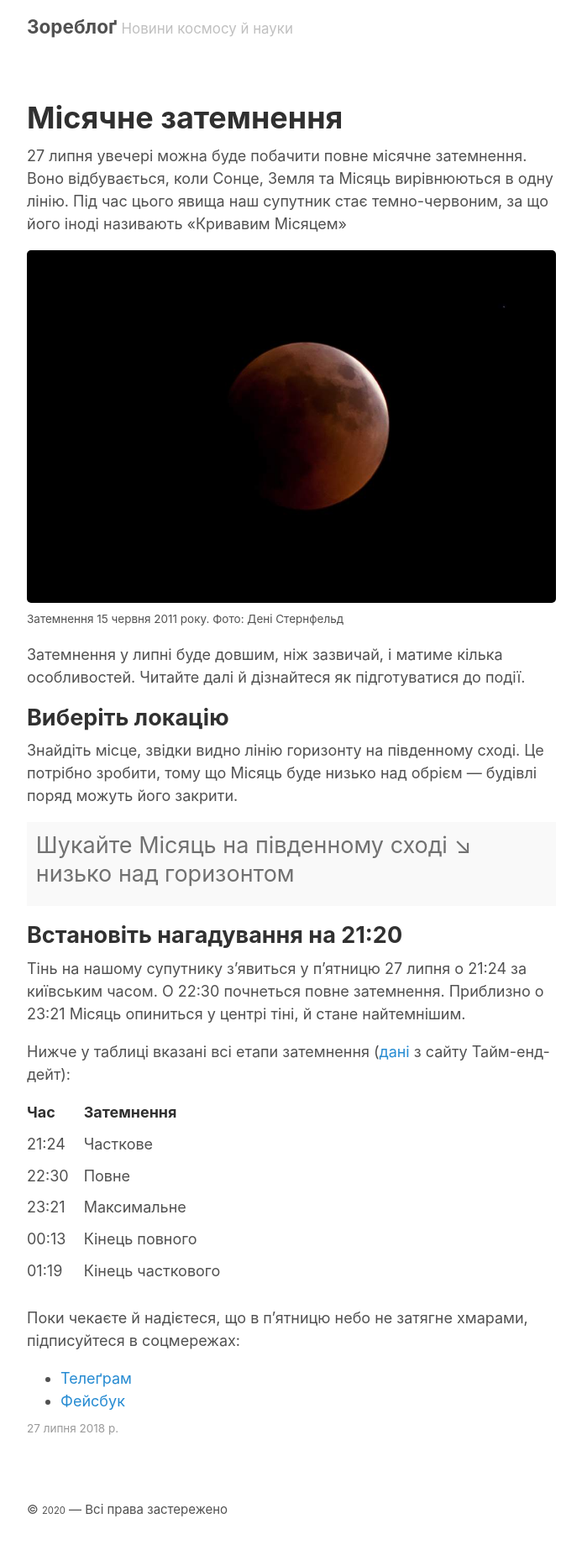
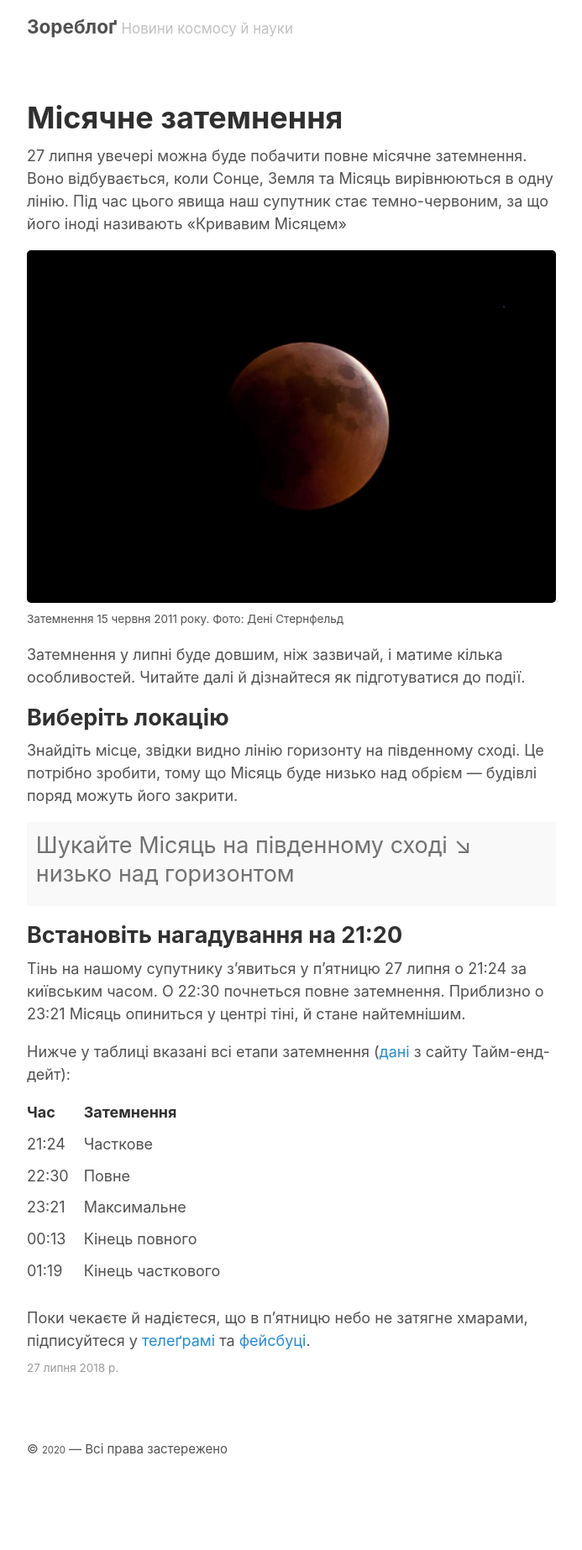
Before and after one commit to pnmrnko/pnmrnko.github.io, a Jekyll site: the page built from _posts/2018-07-27-moon-eclipse.md, in a window 1280 px wide. Shown: the whole page at 84% size, without its empty margins (293-986 px from the left). Built offline with Jekyll 4.4.1, drawn with Linux system fonts in a browser that asks for light colours; after the commit the page ends 1774 px from its top, so only the background shows below that.

Commit message:
small change

```diff
--- a/_posts/2018-07-27-moon-eclipse.md
+++ b/_posts/2018-07-27-moon-eclipse.md
@@ -31,7 +31,4 @@ title: Місячне затемнення
 | 00:13 | Кінець повного |
 | 01:19 | Кінець часткового |
 
-Поки чекаєте й надієтеся, що в п’ятницю небо не затягне хмарами, підписуйтеся в соцмережах:
-
-* [Телеґрам](https://t.me/zoreblog)
-* [Фейсбук](http://fb.com/zoreblog)
+Поки чекаєте й надієтеся, що в п’ятницю небо не затягне хмарами, підписуйтеся у [телеґрамі](https://t.me/zoreblog) та [фейсбуці](http://fb.com/zoreblog).
```
